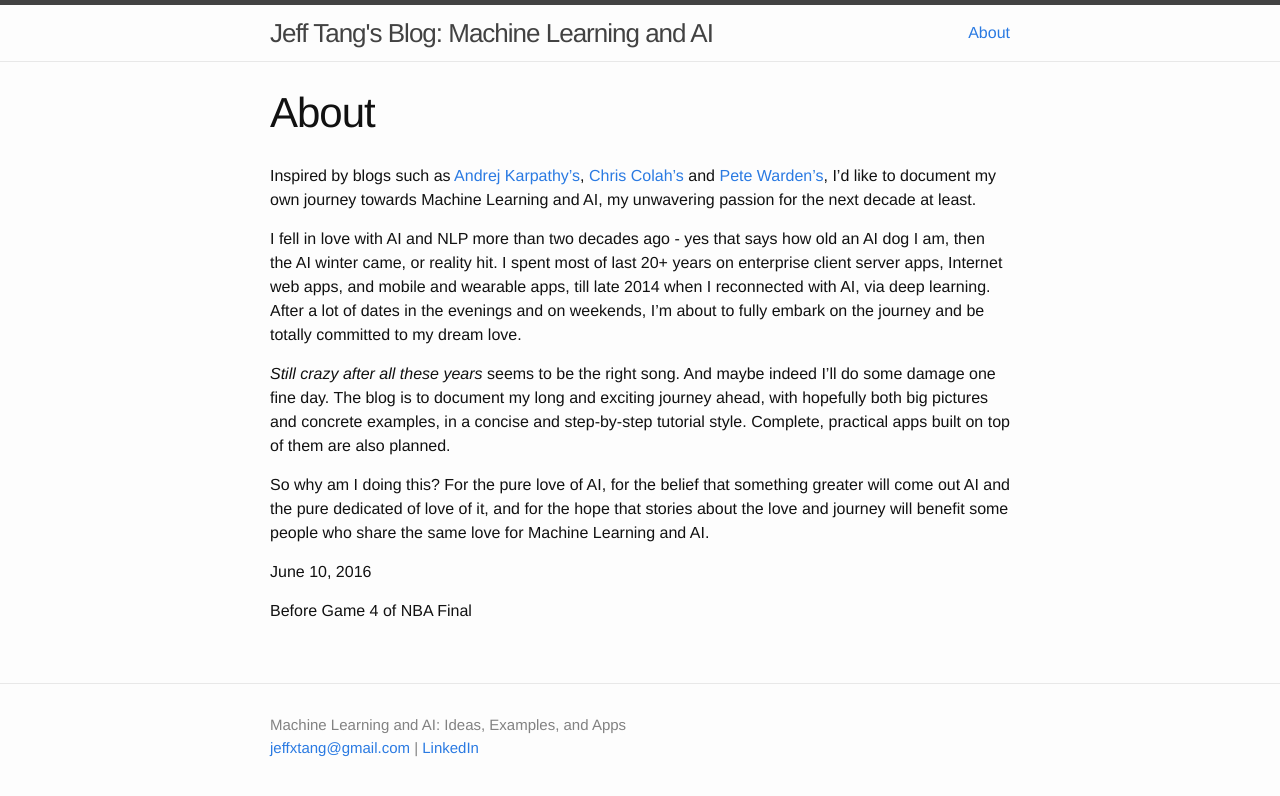
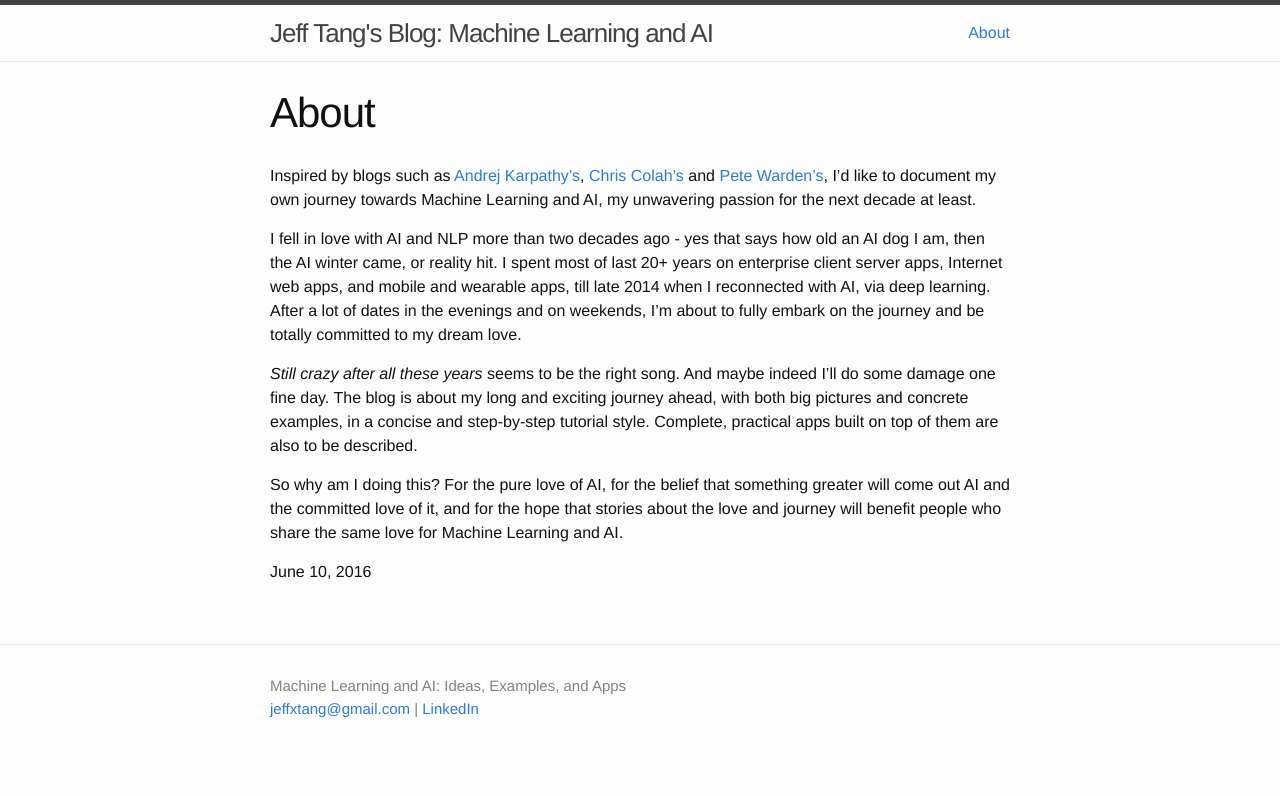
Before and after one commit to jeffxtang/jeffxtang.github.io, a Jekyll site: the page built from about.md, in a window 1280 px wide. Shown: the top 796 px of the page. Built offline with Jekyll 4.4.1, drawn with Linux system fonts in a browser that asks for light colours.

Commit message:
updated about

```diff
--- a/about.md
+++ b/about.md
@@ -8,10 +8,8 @@ Inspired by blogs such as [Andrej Karpathy's](http://karpathy.github.io/), [Chri
 
 I fell in love with AI and NLP more than two decades ago - yes that says how old an AI dog I am, then the AI winter came, or reality hit. I spent most of last 20+ years on enterprise client server apps, Internet web apps, and mobile and wearable apps, till late 2014 when I reconnected with AI, via deep learning. After a lot of dates in the evenings and on weekends, I'm about to fully embark on the journey and be totally committed to my dream love.
 
-*Still crazy after all these years* seems to be the right song. And maybe indeed I'll do some damage one fine day. The blog is to document my long and exciting journey ahead, with hopefully both big pictures and concrete examples, in a concise and step-by-step tutorial style. Complete, practical apps built on top of them are also planned.
+*Still crazy after all these years* seems to be the right song. And maybe indeed I'll do some damage one fine day. The blog is about my long and exciting journey ahead, with both big pictures and concrete examples, in a concise and step-by-step tutorial style. Complete, practical apps built on top of them are also to be described.
 
-So why am I doing this? For the pure love of AI, for the belief that something greater will come out AI and the pure dedicated of love of it, and for the hope that stories about the love and journey will benefit some people who share the same love for Machine Learning and AI.
+So why am I doing this? For the pure love of AI, for the belief that something greater will come out AI and the committed love of it, and for the hope that stories about the love and journey will benefit people who share the same love for Machine Learning and AI.
 
 June 10, 2016
-
-Before Game 4 of NBA Final
```
